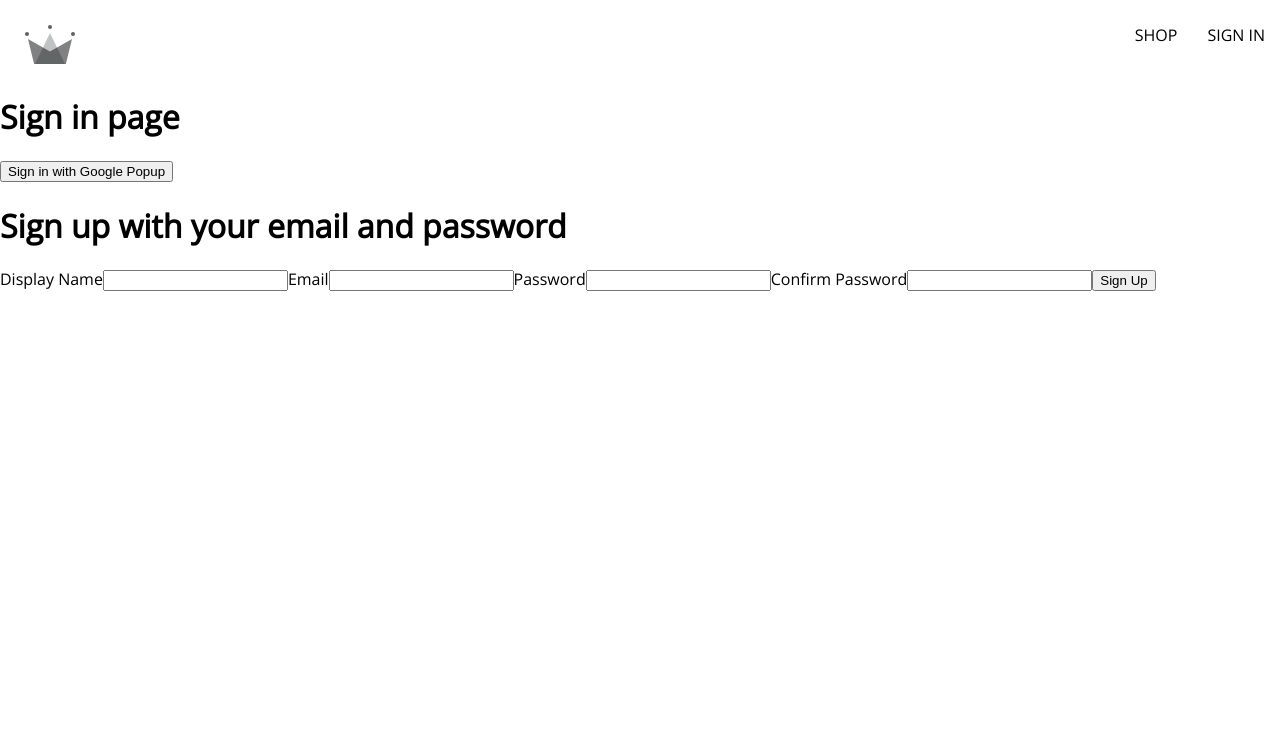
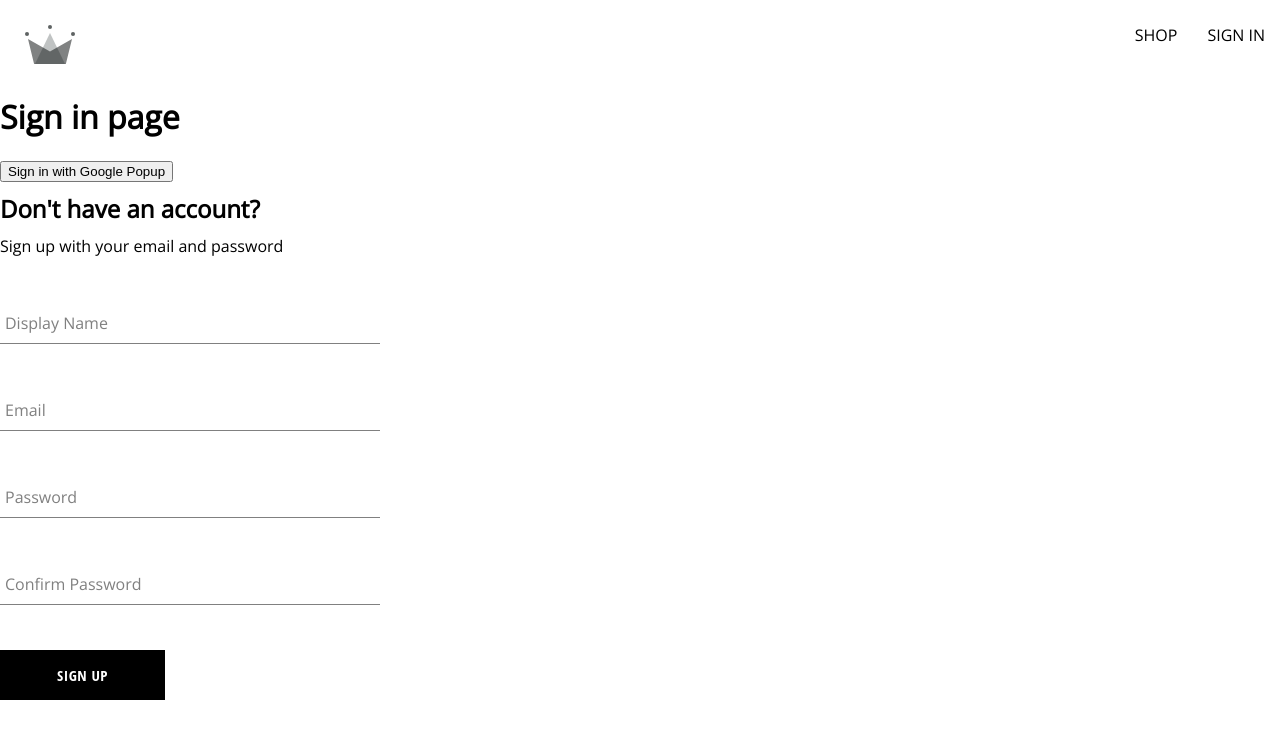
Before and after one commit to Aakibvah/e-commerce, a React (Create React App) app: page /sign-in in a window 1280 px wide. Shown: the top 738 px of the page. Built offline with nearby package versions, Linux system fonts and the light colour scheme.

Commit message:
created signup component, the form input component, button component'

```diff
--- /dev/null
+++ b/src/components/button/button.component.jsx
@@ -0,0 +1,18 @@
+import './button.styles.scss';
+
+const BUTTON_TYPE_CLASSES = {
+  google: 'google-sign-in',
+  inverted: 'inverted',
+};
+const Button = ({ children, buttonType, ...otherProps }) => {
+  return (
+    <button
+      className={`button-container ${BUTTON_TYPE_CLASSES[buttonType]}`}
+      {...otherProps}
+    >
+      {children}
+    </button>
+  );
+};
+
+export default Button;
--- /dev/null
+++ b/src/components/button/button.styles.scss
@@ -0,0 +1,41 @@
+.button-container {
+    min-width: 165px;
+    width: auto;
+    height: 50px;
+    letter-spacing: 0.5px;
+    line-height: 50px;
+    padding: 0 35px 0 35px;
+    font-size: 15px;
+    background-color: black;
+    color: white;
+    text-transform: uppercase;
+    font-family: 'Open Sans Condensed';
+    font-weight: bolder;
+    border: none;
+    cursor: pointer;
+    display: flex;
+    justify-content: center;
+    &:hover {
+        background-color: white;
+        color: black;
+        border: 1px solid black;
+    }
+    &.google-sign-in {
+        background-color: #4285f4;
+        color: white;
+        &:hover {
+            background-color: #357ae8;
+            border: none;
+        }
+    }
+    &.inverted {
+        background-color: white;
+        color: black;
+        border: 1px solid black;
+        &:hover {
+            background-color: black;
+            color: white;
+            border: none;
+        }
+    }
+}
--- /dev/null
+++ b/src/components/form-input/form-input.component.jsx
@@ -0,0 +1,20 @@
+import './form-input.styles.scss';
+
+const FormInput = ({ label, ...otherProps }) => {
+  return (
+    <div className="group">
+      <input className="form-input" {...otherProps}></input>
+      {label && (
+        <label
+          className={`${
+            otherProps.value.length ? 'shrink' : ''
+          } form-input-label`}
+        >
+          {label}
+        </label>
+      )}
+    </div>
+  );
+};
+
+export default FormInput;
--- /dev/null
+++ b/src/components/form-input/form-input.styles.scss
@@ -0,0 +1,45 @@
+$sub-color: grey;
+$main-color: black;
+@mixin shrinkLabel {
+    top: -14px;
+    font-size: 12px;
+    color: $main-color;
+}
+.group {
+    position: relative;margin: 45px 0;
+    .form-input {
+        background: none;
+        background-color: white;
+        color: $sub-color;
+        font-size: 18px;
+        padding: 10px 10px 10px 5px;
+        display: block;
+        width: 100%;
+        border: none;
+        border-radius: 0;
+        border-bottom: 1px solid $sub-color;
+        margin: 25px 0;
+        &:focus {
+            outline: none;
+        }
+        &:focus ~ .form-input-label {
+            @include shrinkLabel();
+        }
+    }
+input[type='password'] {
+    letter-spacing: 0.3em;
+}
+.form-input-label {
+    color: $sub-color;
+    font-size: 16px;
+    font-weight: normal;
+    position: absolute;
+    pointer-events: none;
+    left: 5px;
+    top: 10px;
+    transition: 300ms ease all;
+    &.shrink {
+        @include shrinkLabel();
+    }
+ }
+}
--- a/src/components/sign-up-form/sign-up-form.component.jsx
+++ b/src/components/sign-up-form/sign-up-form.component.jsx
@@ -1,9 +1,11 @@
 import { useState } from 'react';
+import FormInput from '../form-input/form-input.component';
 import {
   createAuthUserWithEmailAndPassword,
   createUserDocumentFromAuth,
 } from '../../utils/firebase/firebase.utils';
-
+import Button from '../button/button.component';
+import './sign-up-form.styles.scss';
 const defaultFormFields = {
   displayName: '',
   email: '',
@@ -16,7 +18,7 @@
 
   const { displayName, email, password, confirmPassword } = formFields;
 
-  const [user, setUser] = useState({});
+  //const [user, setUser] = useState({});
 
   const resetFormFields = () => {
     setFormFields(defaultFormFields);
@@ -41,52 +43,54 @@
         password
       );
       await createUserDocumentFromAuth(user, { displayName });
+      resetFormFields();
     } catch (error) {
       console.log('User creation encounter the error', error);
     }
   };
 
   return (
-    <div>
-      <h1>Sign up with your email and password</h1>
+    <div className="sign-up-container">
+      <h2>Don't have an account?</h2>
+      <span>Sign up with your email and password</span>
       <form onSubmit={handleSubmit}>
-        <label>Display Name</label>
-        <input
+        <FormInput
+          label="Display Name"
           type="text"
           required
           onChange={handleChange}
           name="displayName"
           value={displayName}
-        ></input>
+        ></FormInput>
 
-        <label>Email</label>
-        <input
+        <FormInput
+          label="Email"
           type="email"
           required
           onChange={handleChange}
           name="email"
           value={email}
-        ></input>
+        ></FormInput>
 
-        <label>Password</label>
-        <input
+        <FormInput
+          label="Password"
           type="password"
           required
           onChange={handleChange}
           name="password"
           value={password}
-        ></input>
+        ></FormInput>
 
-        <label>Confirm Password</label>
-        <input
+        <FormInput
+          label="Confirm Password"
           type="password"
           required
           onChange={handleChange}
           name="confirmPassword"
           value={confirmPassword}
-        ></input>
+        ></FormInput>
 
-        <button type="submit">Sign Up</button>
+        <Button type="submit">Sign Up</Button>
       </form>
     </div>
   );
--- /dev/null
+++ b/src/components/sign-up-form/sign-up-form.styles.scss
@@ -0,0 +1,9 @@
+.sign-up-container{
+    display: flex;
+    flex-direction: column;
+    width:380px;
+
+    h2{
+        margin: 10px 0;
+    }
+}
--- a/src/utils/firebase/firebase.utils.js
+++ b/src/utils/firebase/firebase.utils.js
@@ -73,9 +73,7 @@
 export const createAuthUserWithEmailAndPassword = async (email, password) => {
   if (!email || !password) return;
   try {
-    const user = await createUserWithEmailAndPassword(auth, email, password);
-
-    return user;
+    await createUserWithEmailAndPassword(auth, email, password);
   } catch (err) {
     if (err.code === 'auth/email-already-in-use') {
       alert('user already in use');
```
